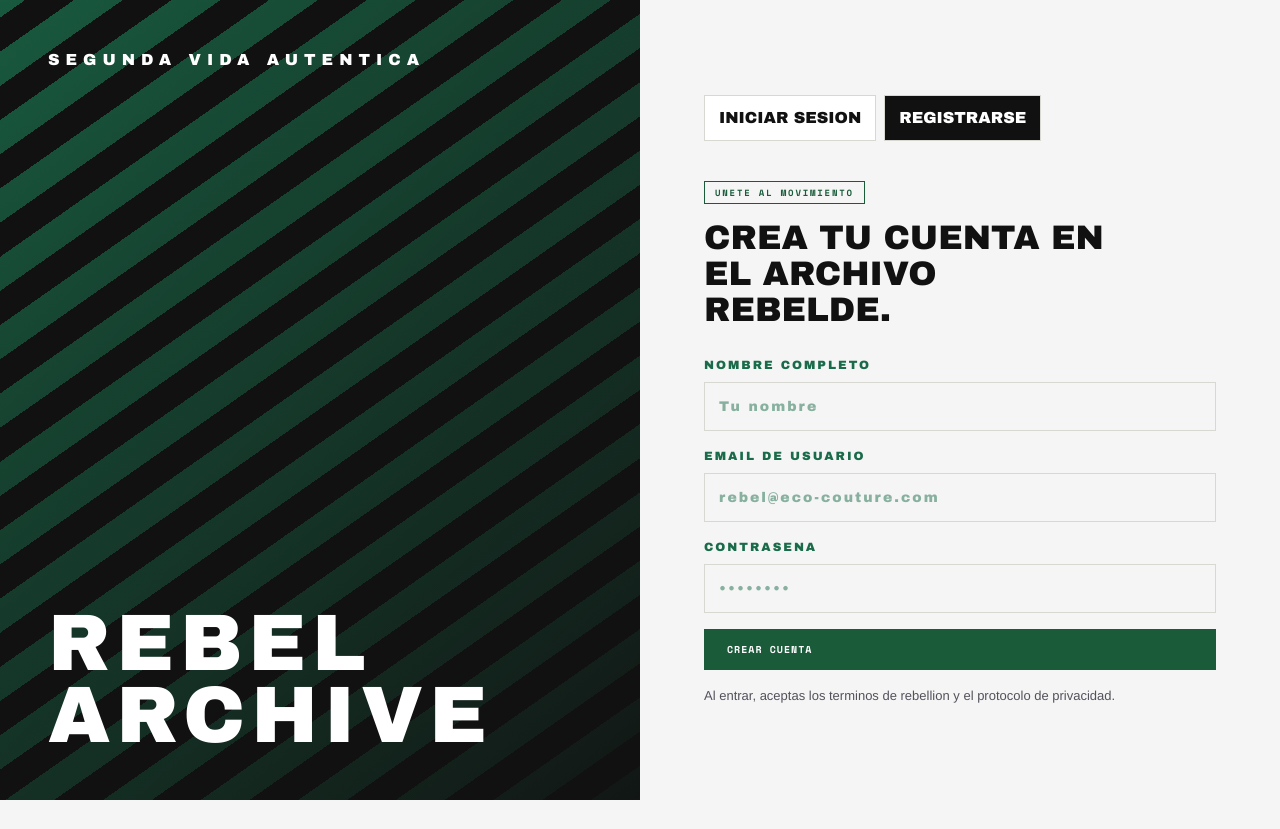
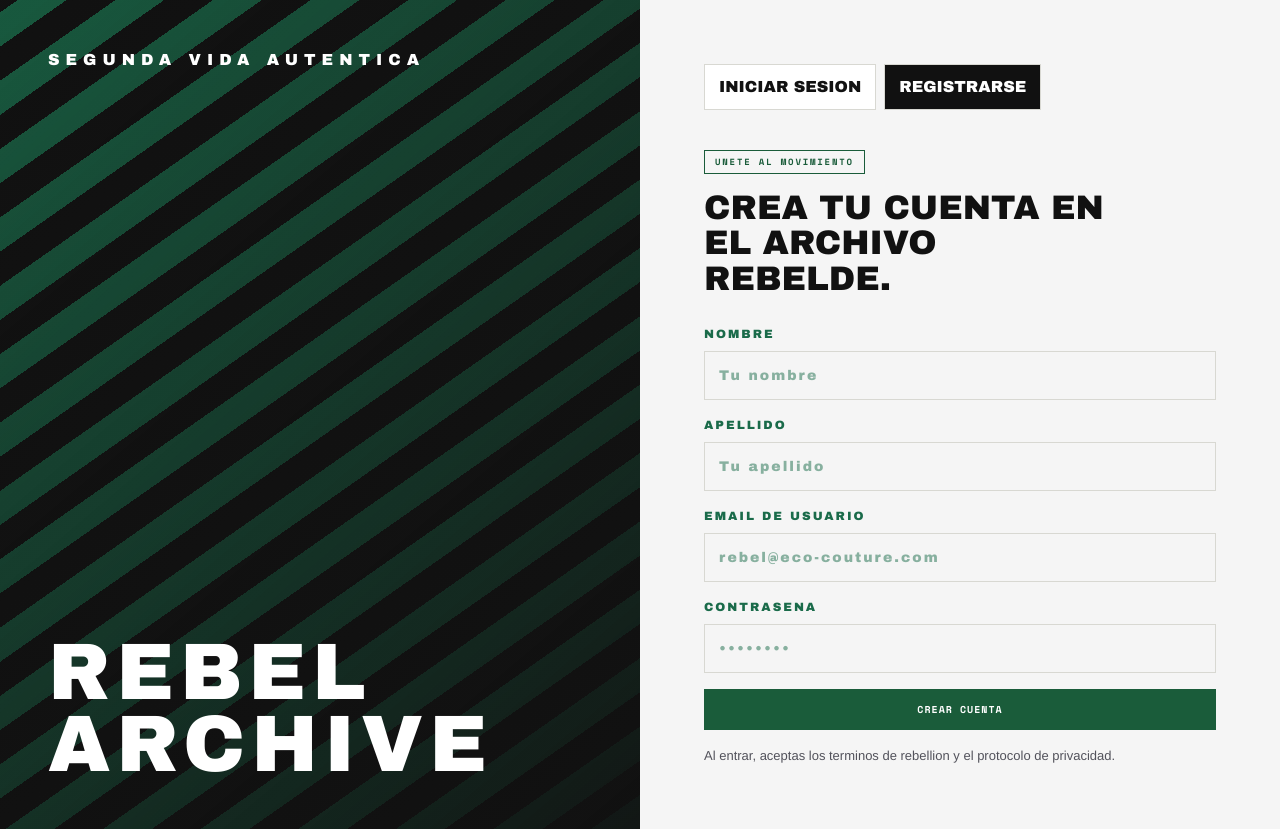
Before and after one commit to mateofares/ecommerce-frontend, a React (Vite) app: page /login in a window 1280 px wide. Both pictures are taken after a click on the button "REGISTRARSE". Before the commit the page ends 800 px from the top, so only its background shows below. Built offline with nearby package versions, Linux system fonts and the light colour scheme.

Commit message:
agrego login y register conectados al back

```diff
--- a/src/pages/usuario/PaginaLogin.jsx
+++ b/src/pages/usuario/PaginaLogin.jsx
@@ -1,11 +1,41 @@
 import { useState } from 'react'
-import { Link } from 'react-router-dom'
+import { Link, useNavigate } from 'react-router-dom'
 
 export default function PaginaLogin() {
   const [tab, setTab] = useState('login')
-  const [email, setEmail] = useState('')
-  const [password, setPassword] = useState('')
-  const [nombre, setNombre] = useState('')
+  const navigate = useNavigate()
+
+  // Login
+  const [loginEmail, setLoginEmail]       = useState('')
+  const [loginPassword, setLoginPassword] = useState('')
+
+  // Registro
+  const [nombre, setNombre]       = useState('')
+  const [apellido, setApellido]   = useState('')
+  const [regEmail, setRegEmail]   = useState('')
+  const [regPassword, setRegPassword] = useState('')
+
+  function handleRegistro() {
+    fetch('http://localhost:8080/api/auth/register', {
+      method: 'POST',
+      headers: { 'Content-Type': 'application/json' },
+      body: JSON.stringify({ nombre: nombre, apellido: apellido, mail: regEmail, contrasenia: regPassword, userRol: 'USUARIO' }),
+    })
+    .then(res => res.json())
+    .then(data => { console.log(data); navigate('/') })
+    .catch((error) => { console.log('error:' + error) })
+  }
+
+   function handleLogin() {
+    fetch('http://localhost:8080/api/auth/authenticate', {
+      method: 'POST',
+      headers: { 'Content-Type': 'application/json' },
+      body: JSON.stringify({ mail: loginEmail, contrasenia: loginPassword }),
+    })
+    .then(res => res.json())
+    .then(data => { console.log(data); navigate('/') })
+    .catch((error) => { console.log('error:' + error) })
+  }
 
   return (
     <main className="login-page">
@@ -39,8 +69,8 @@ export default function PaginaLogin() {
               Email de usuario
               <input
                 type="email"
-                value={email}
-                onChange={(e) => setEmail(e.target.value)}
+                value={loginEmail}
+                onChange={(e) => setLoginEmail(e.target.value)}
                 placeholder="rebel@eco-couture.com"
               />
             </label>
@@ -48,8 +78,8 @@ export default function PaginaLogin() {
               Contrasena
               <input
                 type="password"
-                value={password}
-                onChange={(e) => setPassword(e.target.value)}
+                value={loginPassword}
+                onChange={(e) => setLoginPassword(e.target.value)}
                 placeholder="••••••••"
               />
             </label>
@@ -59,7 +89,7 @@ export default function PaginaLogin() {
             <p className="home__eyebrow">Unete al movimiento</p>
             <h2>Crea tu cuenta en el archivo rebelde.</h2>
             <label>
-              Nombre completo
+              Nombre
               <input
                 type="text"
                 value={nombre}
@@ -68,11 +98,20 @@ export default function PaginaLogin() {
               />
             </label>
             <label>
+              Apellido
+              <input
+                type="text"
+                value={apellido}
+                onChange={(e) => setApellido(e.target.value)}
+                placeholder="Tu apellido"
+              />
+            </label>
+            <label>
               Email de usuario
               <input
                 type="email"
-                value={email}
-                onChange={(e) => setEmail(e.target.value)}
+                value={regEmail}
+                onChange={(e) => setRegEmail(e.target.value)}
                 placeholder="rebel@eco-couture.com"
               />
             </label>
@@ -80,17 +119,23 @@ export default function PaginaLogin() {
               Contrasena
               <input
                 type="password"
-                value={password}
-                onChange={(e) => setPassword(e.target.value)}
+                value={regPassword}
+                onChange={(e) => setRegPassword(e.target.value)}
                 placeholder="••••••••"
               />
             </label>
           </>
         )}
 
-        <Link to="/" className="button button--primary">
-          {tab === 'login' ? 'Identificarse y entrar' : 'Crear cuenta'}
-        </Link>
+        {tab === 'login' ? (
+          <button type="button" className="button button--primary" onClick={handleLogin}>
+            Identificarse y entrar
+          </button>
+        ) : (
+          <button type="button" className="button button--primary" onClick={handleRegistro}>
+            Crear cuenta
+          </button>
+        )}
         <p className="login-note">Al entrar, aceptas los terminos de rebellion y el protocolo de privacidad.</p>
       </section>
     </main>
```
